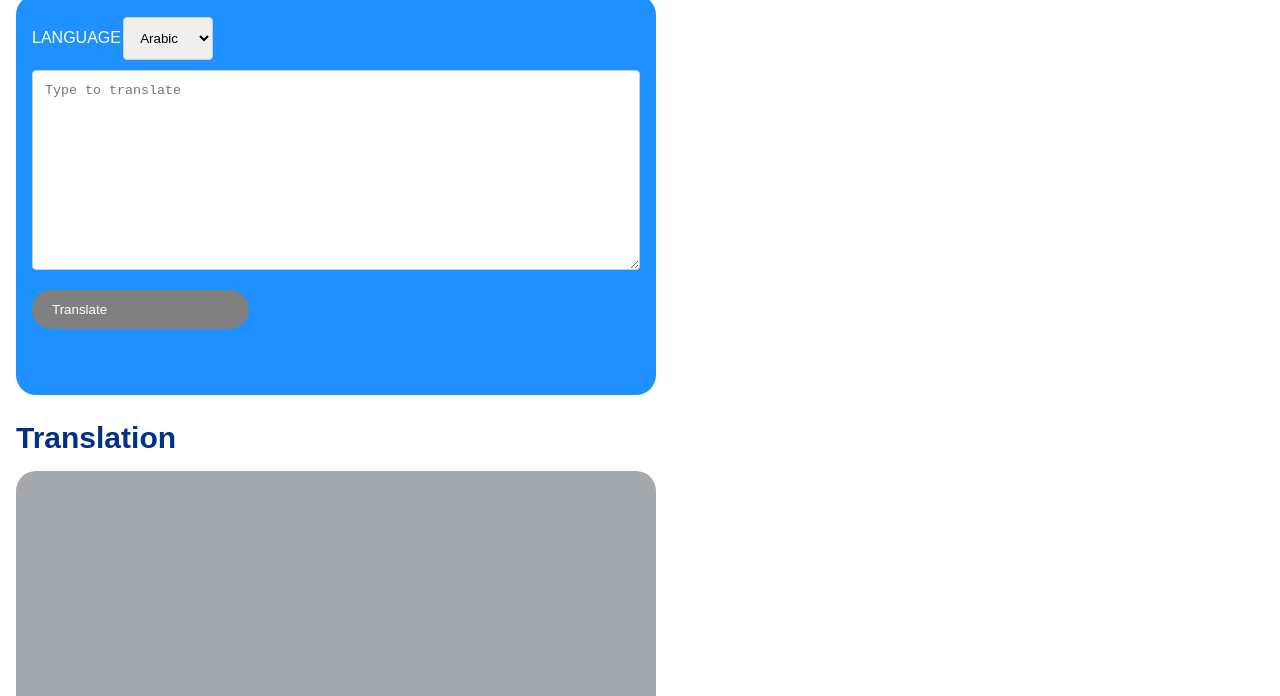
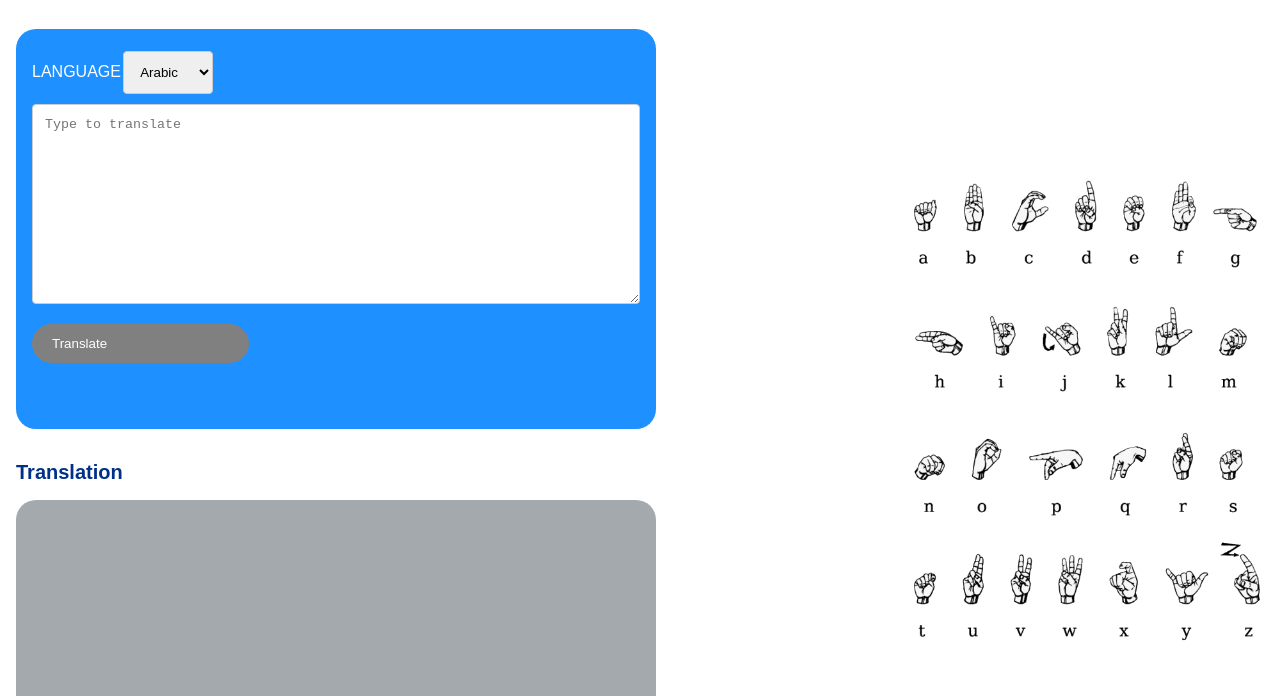
Before and after one commit to SLTranslator/SLTranslator.github.io, a plain HTML site: page translate.html in a window 1280 px wide. Shown: the part 305-1001 px from the top of the page. Drawn offline with Linux system fonts and the light colour scheme; a web font is replaced by a local one.

Commit message:
Updated Translate Page

```diff
--- a/translate.css
+++ b/translate.css
@@ -33,3 +33,11 @@
   }
 
   /* END Translate Page: Translation option designs*/
+
+  .Sign-Letter{
+    background-image: url(mockups/SIGNTOALPHA.png);
+    background-size: 30%;
+    background-position-x: right;
+    background-position-y: center;
+    background-repeat: no-repeat;
+  }
--- a/translate.html
+++ b/translate.html
@@ -98,7 +98,7 @@
 </head>
 
 <body>
-    <div class="main" style="height: 200%">
+    <div class="main; Sign-Letter" style="height: 200%">
     <nav>
         <img class="logo" src="mockups/logo.png">
         <ul>
@@ -109,10 +109,9 @@
             <li><a href = "contact.html"> Contact </a></li>
         </ul>
     </nav>
-
     <h1 style="color:#003087; text-align:left; margin-left:1rem; padding-top:100px; font-size:50px">Translate now!</h1>
     <h2 style="color:#003087; text-align:left; margin-left:1rem; padding-top:10px; font-size:30px">Choose how you wish to translate</h1>
-
+    <h2 style="color:#003087; text-align:right; margin-left:1rem; margin-right:1 rem; font-size:30px">Letters in Sign Language for reference</h1>
     <button class="typeTranslate typeTranslate:hover"><i class="fa fa-keyboard"></i> Type to Translate</button>
     <button class="recordTranslate recordTranslate:hover"><i class="fa fa-video"></i> Record to Translate</button>
 
@@ -145,7 +144,7 @@
         </div>
 
     </div>
-    <h2 style="color:#003087; text-align:left; margin-left:1rem; padding-top:10px; font-size:30px">Translation</h1>
+    <h3 style="color:#003087; text-align:left; margin-left:1rem; padding-top: 1rem; font-size:20px">Translation</h1>
     <div class="OutputBox"></div>
     </div>
 
```
Also changed, not shown: mockups/SIGNTOALPHA.png (added).
